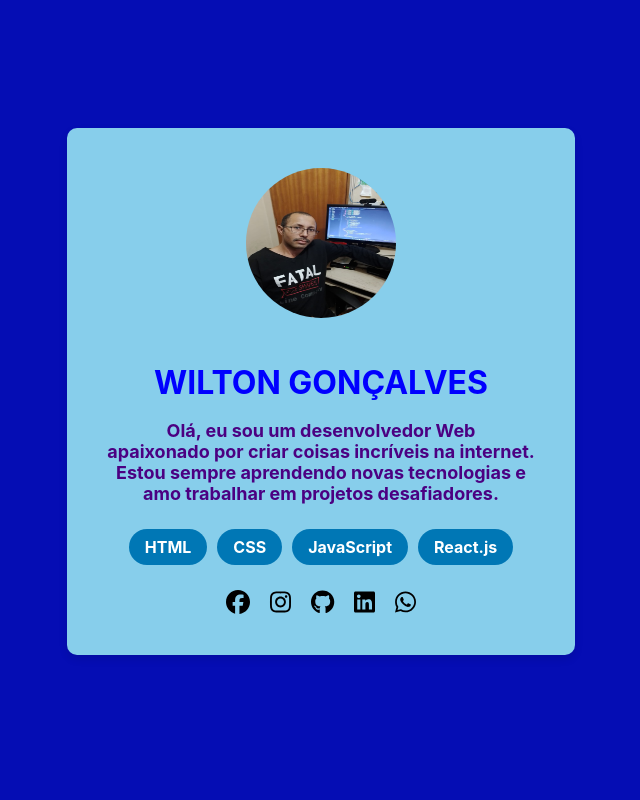
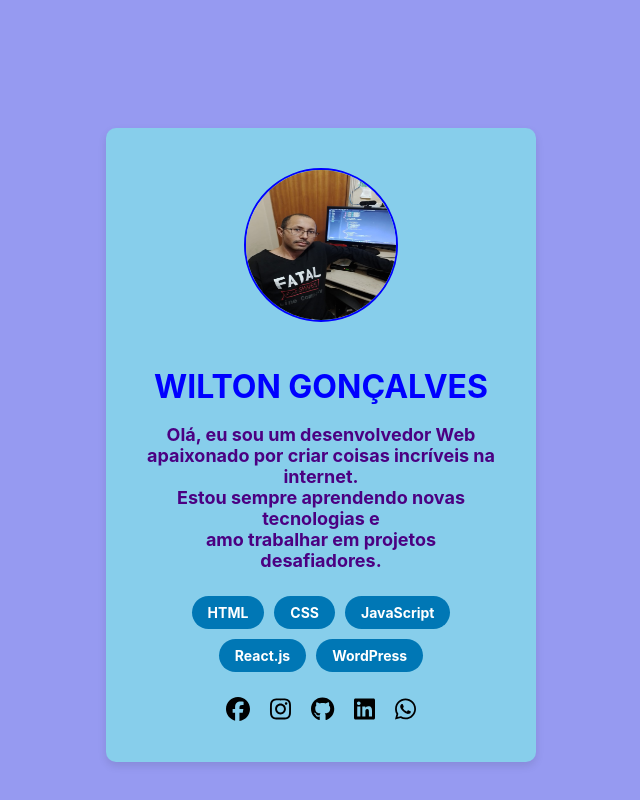
Before and after one commit to Wilton-compactcode/profile, a React (Create React App) app: page / in a window 1280 px wide. Shown: the whole page, without its empty margins (319-959 px from the left). Built offline with nearby package versions, Linux system fonts and the light colour scheme.

Commit message:
mudança na cor de background

```diff
--- a/src/Profile.js
+++ b/src/Profile.js
@@ -15,6 +15,7 @@ const Card = styled.div`
   background-color: #87CEEB;
   border-radius: 10px;
   margin-top:10%;
+  width: 350px;
   box-shadow: 0 4px 8px rgba(0, 0, 0, 0.1);
   padding: 40px;
   text-align: center; /* Adicionado para centralizar o avatar */
@@ -23,6 +24,7 @@ const Card = styled.div`
 const Avatar = styled.img`
   width: 150px;
   height: 150px;
+  border: solid 2px blue;
   border-radius: 50%;
   margin-bottom: 20px; /* Alterado para 20px */
 `;
@@ -59,7 +61,7 @@ const Skill = styled.div`
   padding: 8px 16px;
   border-radius: 20px;
   margin: 5px;
-  font-size: 16px;
+  font-size: 14px;
   font-weight: bold;
 `;
 
@@ -102,6 +104,7 @@ return (
 <Skill>CSS</Skill>
 <Skill>JavaScript</Skill>
 <Skill>React.js</Skill>
+<Skill>WordPress</Skill>
 </SkillsContainer>
 <SocialContainer>
 <SocialLink href="https://www.facebook.com/WiltonGoncalvesSantana/" target="_blank">
--- a/src/index.css
+++ b/src/index.css
@@ -1,6 +1,6 @@
 body {
   margin: 0;
-  background-color: #050db4;
+  background-color: #969af1;
   font-family: -apple-system, BlinkMacSystemFont, 'Segoe UI', 'Roboto', 'Oxygen',
     'Ubuntu', 'Cantarell', 'Fira Sans', 'Droid Sans', 'Helvetica Neue',
     sans-serif;
```
